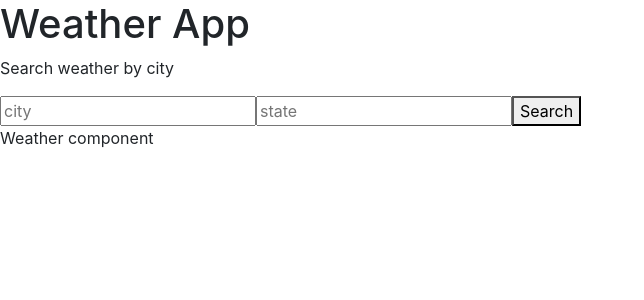
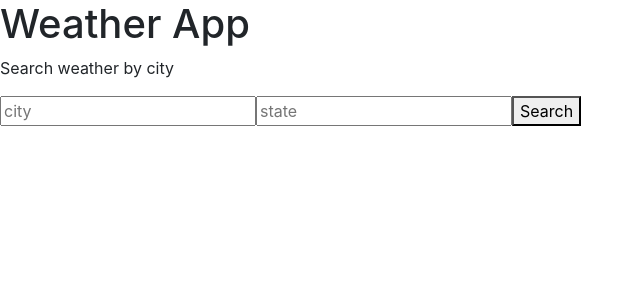
Before and after one commit to kwlahr/react-weather-app, a React (Create React App) app in the folder client/: page / in a window 1280 px wide. Shown: the top 300 px of the page, without its empty margins (0-644 px from the left). Built offline with nearby package versions, Linux system fonts and the light colour scheme.

Commit message:
added dynamic rendering functionality to weather component

```diff
--- a/client/src/App.js
+++ b/client/src/App.js
@@ -42,7 +42,16 @@ class App extends React.Component {
       <div>
         <Titles />
         <Form getWeather={this.getWeather} />
-        <Weather />
+        <Weather
+          city={this.state.city}
+          country={this.state.country}
+          temp={this.state.temp}
+          min={this.state.min}
+          max={this.state.max}
+          humidity={this.state.humidity}
+          description={this.state.description}
+          error={this.state.error}
+        />
       </div>
     );
   }
--- a/client/src/components/Weather.js
+++ b/client/src/components/Weather.js
@@ -1,11 +1,22 @@
 import React from "react";
 
 class Weather extends React.Component {
-    render(){
-        return(
-            <div>Weather component</div>
-        );
-    }
-};
+  render() {
+    return (
+      <div>
+        {this.props.city && this.props.country && (
+          <p>
+            Location: {this.props.city}, {this.props.country}
+          </p>
+        )}
+        {this.props.temp && <p> Current Temperature: {this.props.temp}</p>}
+        {this.props.min && <p> Min: {this.props.min}</p>}
+        {this.props.max && <p> Max: {this.props.max}</p>}
+        {this.props.humidity && <p>Humidity: {this.props.humidity}</p>}
+        {this.props.description && <p>Conditions: {this.props.description}</p>}
+      </div>
+    );
+  }
+}
 
 export default Weather;
```
